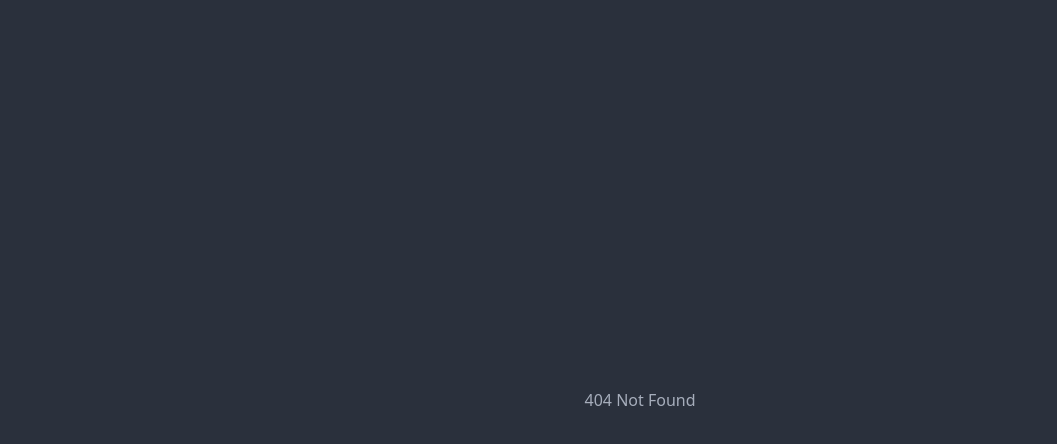
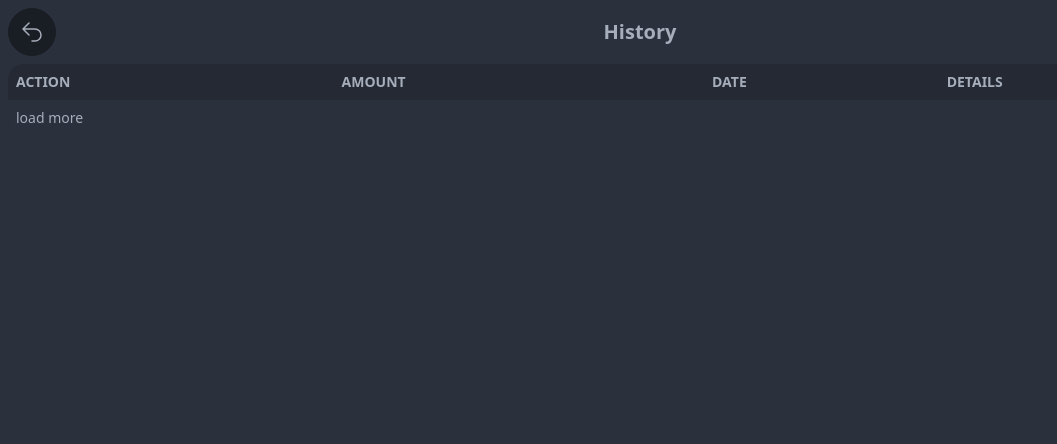
Before and after one commit to gandlafbtc/nutstash-wallet, a SvelteKit app: page /history in a window 1280 px wide. Before the commit this address had no page. Shown: the top 444 px of the page, without its empty margins (0-1057 px from the left). Built offline with nearby package versions, Linux system fonts and the light colour scheme.

Commit message:
clean up some settings

```diff
--- a/src/comp/Setting.svelte
+++ b/src/comp/Setting.svelte
@@ -6,7 +6,6 @@
 	import NostrRelayModal from './elements/NostrRelayModal.svelte';
 	import NostrSettings from './elements/NostrSettings.svelte';
 	import ResetHistoryButton from './elements/ResetHistoryButton.svelte';
-	import History from './history/History.svelte';
 
 	const setTheme = (t: string) => {
 		theme.set(t);
@@ -14,7 +13,7 @@
 </script>
 
 <div class="flex flex-col justify-start gap-3 w-full">
-	<div class="grid grid-cols-5 w-full items-center gap-2 max-h-72 overflow-y-scroll">
+	<div class="grid grid-cols-5 w-full items-center gap-2 overflow-y-scroll">
 		<p class="text-xl font-bold col-span-5">Settings</p>
 		<div class="-span-1">
 			<label for="theme-dropdown">Theme:</label>
@@ -37,22 +36,27 @@
 			</ul>
 		</div>
 		<div class="col-span-1">
-			<label for="delete-history-button">Backup Tokens</label>
+			<label for="">Backup Tokens</label>
 		</div>
 		<div class="col-span-4">
 			<BackupButton />
 		</div>
+		<div class="col-span-1">
+			<label for="">History</label>
+		</div>
+		<div class="col-span-4">
+			<a href="/history" class="btn btn-outline">History</a>
+		</div>
+		<div  class="divider col-span-5">Nostr</div>
+
+		<NostrSettings></NostrSettings>
+		<div  class="divider col-span-5">Dangerzone</div>
 		<div class="col-span-1">
 			<label for="delete-history-button">Delete History</label>
 		</div>
 		<div class="col-span-4">
 			<ResetHistoryButton />
 		</div>
-		<NostrSettings></NostrSettings>
-	</div>
-	<div class="flex flex-col gap-2">
-		<p class="text-xl font-bold">History</p>
-		<History />
 	</div>
 </div>
 <NostrRelayModal></NostrRelayModal>
--- a/src/comp/elements/ResetHistoryButton.svelte
+++ b/src/comp/elements/ResetHistoryButton.svelte
@@ -13,7 +13,7 @@
 	};
 </script>
 
-<label for="reset-history-modal" class="btn">Reset History</label>
+<label for="reset-history-modal" class="btn btn-error">Reset History</label>
 
 <!-- Put this part before </body> tag -->
 <input type="checkbox" id="reset-history-modal" class="modal-toggle" />
--- a/src/comp/history/HistoryTable.svelte
+++ b/src/comp/history/HistoryTable.svelte
@@ -10,7 +10,7 @@
     }
 
 </script>
-<div class="overflow-x-scroll overflow-y-scroll max-h-60">
+<div class="overflow-x-scroll overflow-y-scroll">
 	<table class="table table-compact table-zebra w-full">
 		<thead>
 			<tr>
--- a/src/comp/tokens/Tokens.svelte
+++ b/src/comp/tokens/Tokens.svelte
@@ -33,7 +33,7 @@
 			class="flex gap-2 tab tab-bordered {activeTab === 'inbox' ? 'tab-active' : ''}"
 			on:click={() => changeTab('inbox')}
 		>
-			inbox
+			Inbox
 			{#if $nostrMessages.filter((nM) => {
 				return !nM.isAccepted;
 			}).length > 0}
--- a/src/routes/+page.svelte
+++ b/src/routes/+page.svelte
@@ -20,11 +20,11 @@
 	};
 </script>
 
-<div class="w-full grid lg:grid-cols-4 h-screen p-2 bg-primary" data-theme={$theme}>
+<div class="w-full grid lg:grid-cols-4 h-screen max-h-screen p-2 bg-primary overflow-auto" data-theme={$theme}>
 	<div class="hidden lg:flex" />
-	<div class="col-span-2 mx-2 flex flex-shrink-0 flex-col xl:mx-0 xl:w-full h-full">
+	<div class="col-span-2 mx-2 flex flex-shrink-0 flex-col h-full xl:mx-0 xl:w-full">
 		<div class="dropdown">
-			<div class="bg-opacity-100">
+			<div class="bg-opacity-100 h-full">
 				<div class="tabs w-full flex-grow-0">
 					<button
 						on:click={() => changeTab('wallet')}
@@ -110,7 +110,7 @@
 			</div>
 		</div>
 		<div
-			class="bg-base-100 grid w-full flex-grow gap-3 rounded-xl p-6 shadow-xl {activeTab ===
+			class="bg-base-100 grid w-full h-full overflow-auto flex-grow gap-3 rounded-xl p-6 shadow-xl {activeTab ===
 			'wallet'
 				? 'rounded-tl-none'
 				: ''} {activeTab === 'setting' ? 'rounded-tr-none' : ''}"
--- /dev/null
+++ b/src/routes/history/+page.svelte
@@ -0,0 +1,19 @@
+<script>
+	import HistoryTable from "../../comp/history/HistoryTable.svelte";
+
+</script>
+<div class="m-auto p-2">
+    <div class="w-full flex flex-col text-center gap-2">
+        <div class="flex justify-between items-center">
+            <a href="/" class="btn btn-circle">
+                <svg xmlns="http://www.w3.org/2000/svg" fill="none" viewBox="0 0 24 24" stroke-width="1.5" stroke="currentColor" class="w-6 h-6">
+                    <path stroke-linecap="round" stroke-linejoin="round" d="M9 15L3 9m0 0l6-6M3 9h12a6 6 0 010 12h-3" />
+                  </svg>
+
+            </a>
+            <p class="text-xl font-bold">History</p>
+            <div class="btn-square btn invisible"></div>
+        </div>
+        <HistoryTable></HistoryTable>
+    </div>
+</div>
```
